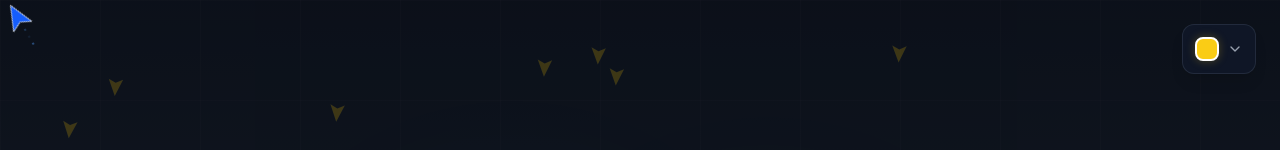
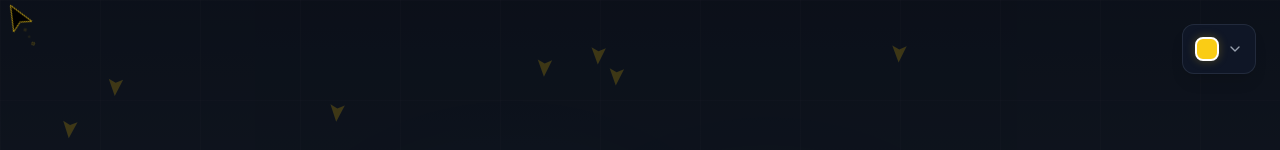
Before and after one commit to asankar04/asankar04, a React (Vite) app: page / in a window 1280 px wide. Shown: the top 150 px of the page. Built offline with nearby package versions, Linux system fonts and the light colour scheme.

Commit message:
match cursor color to theme

```diff
--- a/src/App.tsx
+++ b/src/App.tsx
@@ -19,7 +19,7 @@ function App() {
       {/* Animated Dark background */}
       <AnimatedBackground color={color} />
       {/* PaperPlane Cursor */}
-      <PaperPlane />
+      <PaperPlane color={color} />
 
       {/* Main Sections */}
       {currentSection === 'checkIn' && (
--- a/src/components/Custom/PaperPlane.tsx
+++ b/src/components/Custom/PaperPlane.tsx
@@ -1,7 +1,12 @@
 import { motion, useMotionValue, useSpring } from 'framer-motion';
 import { useEffect } from 'react';
+import type { ThemeColor } from '../../utils/themes';
 
-export default function PaperPlane() {
+interface PaperPlaneProps {
+  color: ThemeColor;
+}
+
+export default function PaperPlane({ color }: PaperPlaneProps) {
   const x = useMotionValue(0);
   const y = useMotionValue(0);
 
@@ -35,13 +40,15 @@ export default function PaperPlane() {
           width="35"
           height="35"
           viewBox="0 0 100 100"
-          className="text-blue-600 drop-shadow-lg"
+          className="drop-shadow-lg"
         >
           {/* Plane */}
           <polygon
             points="50,10 20,80 50,65 80,80"
             fill="currentColor"
-            stroke="white"
+            style={{
+              stroke: color.primary,
+            }}
             strokeWidth="2"
           />
         </svg>
@@ -51,7 +58,12 @@ export default function PaperPlane() {
           {[...Array(3)].map((_, i) => (
             <motion.div
               key={i}
-              className="w-1 h-1 bg-blue-400 rounded-full"
+              className="w-1 h-1 rounded-full"
+              style={{
+                backgroundColor: 'black',
+                outline: '1px solid',
+                outlineColor: color.primary,
+              }}
               animate={{
                 opacity: [1, 0.2, 1],
                 scale: [1, 0.3, 1],
```
